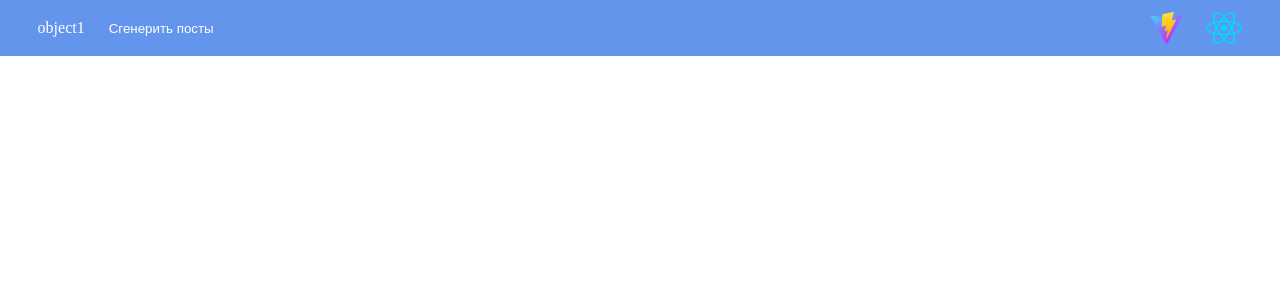
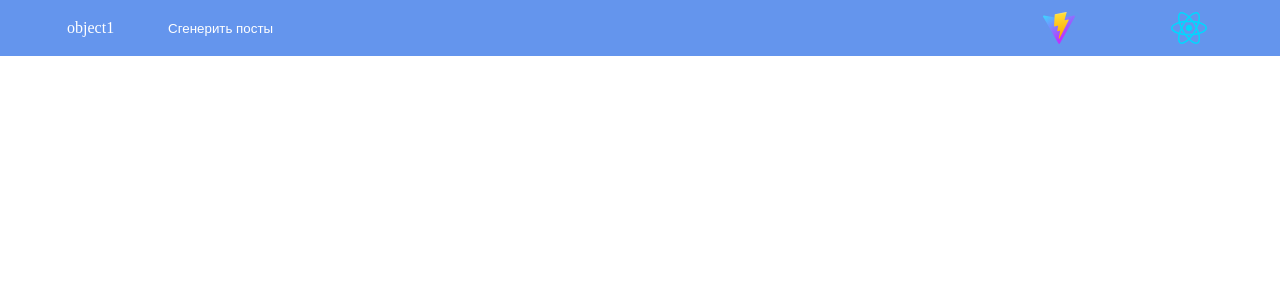
Before and after one commit to Flor1nD/react-typescript-test, a React (Vite) app: page / in a window 1280 px wide. Shown: the top 300 px of the page. Built offline with nearby package versions, Linux system fonts and the light colour scheme.

Commit message:
changing errors, add loading, fix scrolling

```diff
--- a/src/App.css
+++ b/src/App.css
@@ -11,7 +11,6 @@
     align-items: center;
     position: sticky;
     top: 0;
-    left: 0;
 }
 
 .headerObjectBlock {
@@ -22,12 +21,15 @@
 .headerObject {
     color: white;
     height: 7vh;
+    width: 130px;
     background-color: cornflowerblue;
     border: 0px;
     padding-left: 12px;
     padding-right: 12px;
 
     display: flex;
+    flex-direction: row;
+    justify-content: center;
     align-items: center;
 }
 
--- a/src/App.tsx
+++ b/src/App.tsx
@@ -12,11 +12,14 @@ interface post {
 
 function App() {
     const [posts, setPosts] = useState<post[]>([])
+    const [loading, setLoading] = useState<boolean>(false)
+    const [error, setError] = useState<string | null>(null)
 
     const setPost = async ()=> {
         try {
+            setLoading(true);
             console.log("Загрузка...");
-            const response = await fetch('https://jsonplaceholder.typicode.com/posts?_limit=3')
+            const response = await fetch('https://jsonplaceholder.typicode.com/posts?_limit=13')
 
             if (!response) {
                 throw new Error('Unable to fetch posts.')
@@ -25,7 +28,14 @@ function App() {
             setPosts(data);
         }
         catch (err) {
-            console.error(err)
+            if (err instanceof Error) {
+                setError(err.message);
+            } else {
+                setError('An unknown error occurred');
+            }
+        }
+        finally {
+            setLoading(false);
         }
     }
 
@@ -38,8 +48,8 @@ function App() {
             <div className="header">
                 <div className="headerObjectBlock">
                     <a className="headerObject">object1</a>
-                    <button className="headerObject" onClick={setPost}>
-                        Сгенерить посты
+                    <button className="headerObject" onClick={setPost} disabled={loading}>
+                        {loading ? "Загрузка..." : "Сгенерить посты"}
                     </button>
                 </div>
                 <div className="headerObjectBlock">
@@ -47,6 +57,12 @@ function App() {
                     <a className="headerObject"><img src={reactLogo} alt="Vite Logo" /></a>
                 </div>
             </div>
+
+            {error && (
+                <div style={{ color: 'red' }}>
+                    Ошибка: {error}
+                </div>
+            )}
 
             {posts.length > 0 &&
                 (
--- a/src/index.css
+++ b/src/index.css
@@ -2,9 +2,7 @@
     padding: 0;
     margin: 0;
     box-sizing: border-box;
-
-    overflow-y: auto;
-    overflow-x: auto;
+    overflow-x: hidden;
     -webkit-overflow-scrolling: touch;
     overscroll-behavior: none;
 }
```
